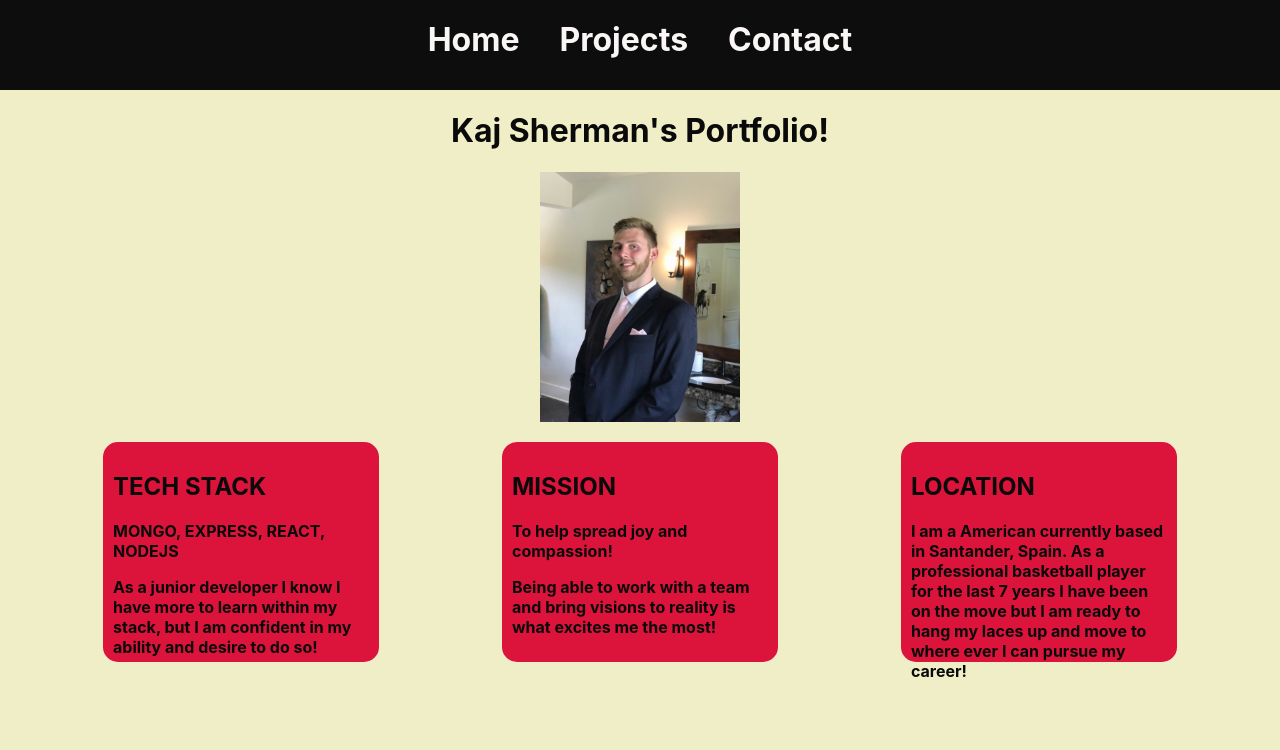
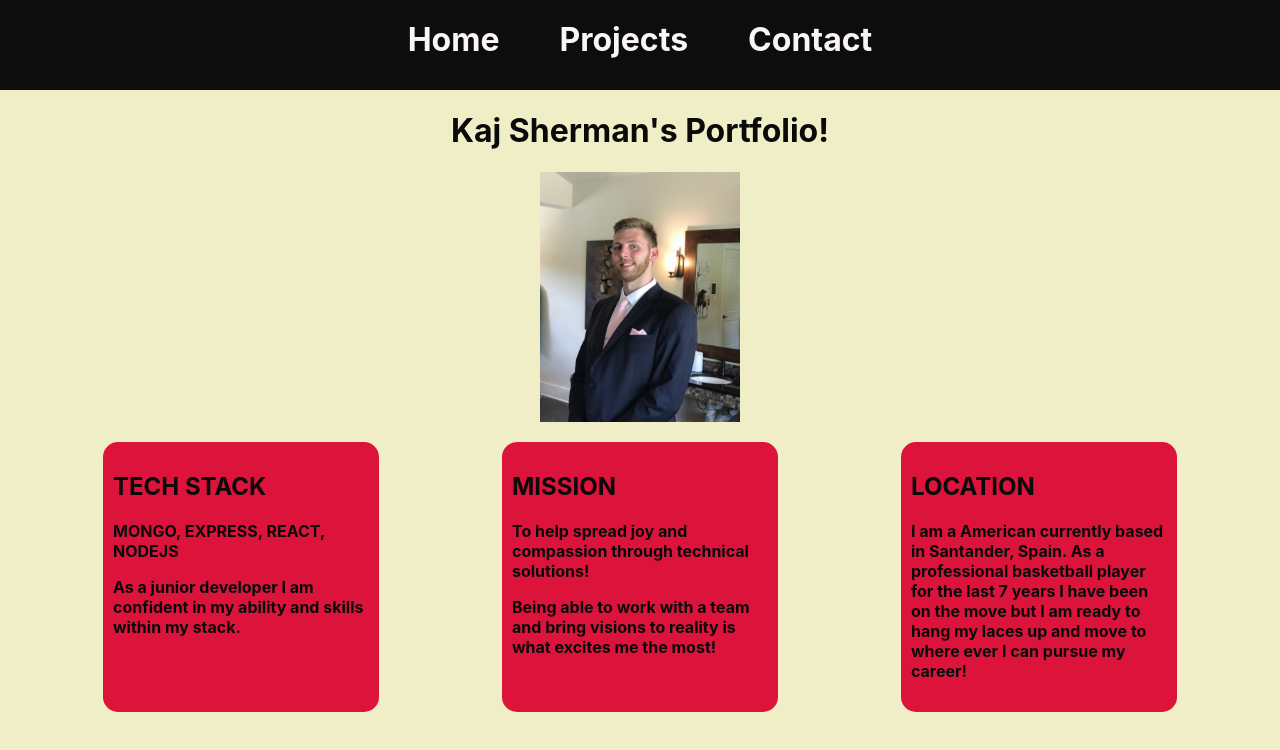
Before and after one commit to ksherm45/my-portfolio, a React (Create React App) app: page / in a window 1280 px wide. Shown: the top 750 px of the page. Built offline with nearby package versions, Linux system fonts and the light colour scheme; the HTML template or start-up script is replaced by a standard one.

Commit message:
changed css padding for nav bar

```diff
--- a/src/App.css
+++ b/src/App.css
@@ -25,6 +25,8 @@ body {
   text-decoration: none;
   transition: 1s;
   border-radius: 15px;
+  padding-left: 10px;
+  padding-right: 10px;
 
 }
 
@@ -35,6 +37,7 @@ body {
   border-radius: 15px;
   box-shadow: 5px 5px 10px crimson ;
   transition: ease-in;
+
 }
 
 .iconContainer{
@@ -61,7 +64,7 @@ display: flex; justify-content: center;
 }
 
 .box {
-  height: 200px;
+  height: 250px;
   width: 20%;
   background-color: crimson;
   margin: 20px;
--- a/src/components/Contact.jsx
+++ b/src/components/Contact.jsx
@@ -3,11 +3,7 @@ import { SocialIcon } from 'react-social-icons';
 
 function Contact() {
   return( <div>
-    <body className='iconContainer'>
-      <div >Work With Me! </div>
-      <div >Code With Me!</div>
-      <div >Follow Me!</div>
-    </body>
+
       <div className='iconContainer'>
       <SocialIcon
               url="https://www.linkedin.com/in/kaj-bjoern-sherman/"
@@ -33,6 +29,13 @@ function Contact() {
               style={{ height: 65, width: 65 }}
             />
        </div>
+
+       <body className='iconContainer'>
+      <div >Work With Me! </div>
+      <div >Code With Me!</div>
+      <div >Follow Me!</div>
+    </body>
+
        </div>
 
   )}
--- a/src/components/Homepage.jsx
+++ b/src/components/Homepage.jsx
@@ -12,12 +12,12 @@ function Homepage() {
         <div className='box'>
         <h1> TECH STACK </h1>
         <p>MONGO, EXPRESS, REACT, NODEJS </p>
-        <p>As a junior developer I know I have more to learn within my stack, but I am confident in my ability and desire to do so!</p>
+        <p>As a junior developer I am confident in my ability and skills within my stack.</p>
         </div>
 
         <div className='box'>
         <h1>MISSION</h1>
-        <p>To help spread joy and compassion!</p>
+        <p>To help spread joy and compassion through technical solutions!</p>
         <p>Being able to work with a team and bring visions to reality is what excites me the most!</p>
 
         </div>
```
